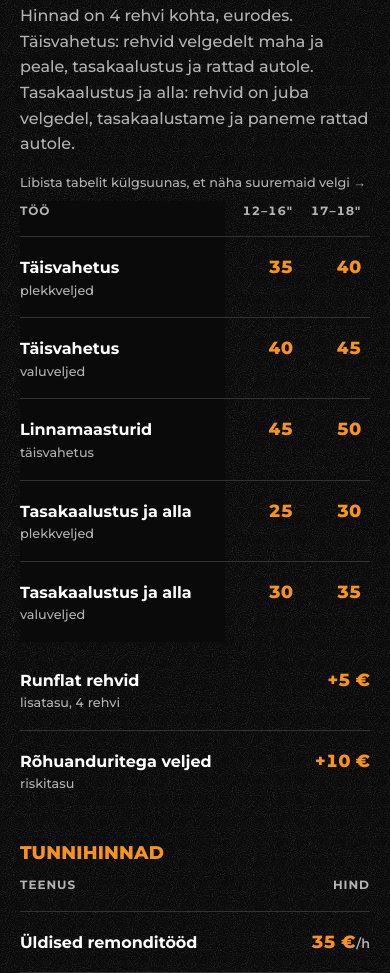
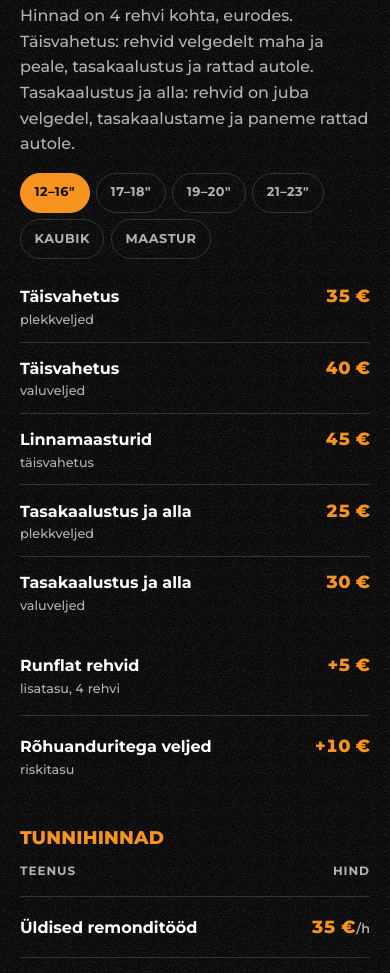
Before and after one commit to josttt17/misfire, a plain HTML site: page public/hinnakiri.html in a window 390 px wide. Shown: the part 1221-2194 px from the top of the page. Drawn offline with Linux system fonts and the light colour scheme.

Commit message:
Tyre prices: rim size picker on phones instead of wide table
Co-Authored-By: Claude Opus 5.5 <noreply@anthropic.com>
Claude-Session: https://claude.ai/code/session_01QhXVFHsvZBSf3JYLpRG2cG

```diff
--- a/public/404.html
+++ b/public/404.html
@@ -13,7 +13,7 @@
 <link rel="preconnect" href="https://fonts.googleapis.com">
 <link rel="preconnect" href="https://fonts.gstatic.com" crossorigin>
 <link href="https://fonts.googleapis.com/css2?family=Montserrat:ital,wght@0,500;0,600;0,700;0,800;1,900&amp;display=swap" rel="stylesheet">
-<link rel="stylesheet" href="/css/styles.css?v=9">
+<link rel="stylesheet" href="/css/styles.css?v=10">
 </head>
 <body class="has-action-bar">
 <a class="skip-link" href="#sisu">Liigu sisu juurde</a>
@@ -83,6 +83,6 @@
   <a class="btn btn-outline" href="tel:+37256984655"><svg viewBox="0 0 24 24" aria-hidden="true" fill="none" stroke="currentColor" stroke-width="2" stroke-linecap="round" stroke-linejoin="round"><path d="M22 16.9v3a2 2 0 0 1-2.2 2 19.8 19.8 0 0 1-8.6-3.1 19.5 19.5 0 0 1-6-6A19.8 19.8 0 0 1 2.1 4.2 2 2 0 0 1 4.1 2h3a2 2 0 0 1 2 1.7c.1.9.4 1.8.7 2.7a2 2 0 0 1-.5 2.1L8.1 9.8a16 16 0 0 0 6 6l1.3-1.3a2 2 0 0 1 2.1-.4c.9.3 1.8.6 2.7.7a2 2 0 0 1 1.8 2z"/></svg>Helista</a>
   <a class="btn btn-accent" href="https://ig.me/m/misfire.studio" target="_blank" rel="noopener"><svg viewBox="0 0 24 24" aria-hidden="true" fill="none" stroke="currentColor" stroke-width="2" stroke-linecap="round" stroke-linejoin="round"><rect x="3" y="3" width="18" height="18" rx="5"/><circle cx="12" cy="12" r="4"/><circle cx="17.5" cy="6.5" r="1.2" fill="currentColor" stroke="none"/></svg>Instagram</a>
 </div>
-<script src="/js/main.js?v=2" defer></script>
+<script src="/js/main.js?v=3" defer></script>
 </body>
 </html>
--- a/public/css/styles.css
+++ b/public/css/styles.css
@@ -493,17 +493,30 @@ body:has(> .action-bar){ padding-bottom: calc(72px + env(safe-area-inset-bottom,
   .hero h1{ max-width: 18ch; }
 }
 
-/* Tyre price matrix: scrolls sideways on phones, label column stays put */
+/* Tyre price matrix. Desktop: full grid. Phone: pick one rim size, see one price column. */
 .tyre-lede{ margin: 0 0 1rem; }
 .table-scroll{ overflow-x: auto; -webkit-overflow-scrolling: touch; margin-bottom: .5rem; }
-.tyre-table{ min-width: 640px; }
 .tyre-table thead th{ text-align: right; white-space: nowrap; padding-left: .75rem; }
 .tyre-table thead th:first-child{ text-align: left; padding-left: 0; }
+.tyre-table th, .tyre-table td{ padding-top: .7rem; padding-bottom: .7rem; }
 .tyre-table td{ padding-left: .75rem; }
 .tyre-table td.na{ color: var(--muted); font-weight: 500; }
-.tyre-table tbody th{ min-width: 9.5rem; }
-.scroll-hint{ display: none; color: var(--muted); font-size: .8rem; margin: 0 0 .5rem; }
+.size-picker{ display: none; gap: .4rem; margin-bottom: .75rem; }
+.size-picker .chip{ min-height: 40px; padding: 0 .85rem; }
 @media (max-width: 680px){
-  .scroll-hint{ display: block; }
-  .tyre-table tbody th, .tyre-table thead th:first-child{ position: sticky; left: 0; background: var(--bg); z-index: 1; }
+  .tyre-js .size-picker{ display: flex; }
+  .tyre-js .tyre-table{ min-width: 0; }
+  .tyre-js .tyre-table td, .tyre-js .tyre-table thead th:not(:first-child){ display: none; }
+  .tyre-js .tyre-table[data-col="1"] td:nth-of-type(1), .tyre-js .tyre-table[data-col="1"] thead th:nth-child(2),
+  .tyre-js .tyre-table[data-col="2"] td:nth-of-type(2), .tyre-js .tyre-table[data-col="2"] thead th:nth-child(3),
+  .tyre-js .tyre-table[data-col="3"] td:nth-of-type(3), .tyre-js .tyre-table[data-col="3"] thead th:nth-child(4),
+  .tyre-js .tyre-table[data-col="4"] td:nth-of-type(4), .tyre-js .tyre-table[data-col="4"] thead th:nth-child(5),
+  .tyre-js .tyre-table[data-col="5"] td:nth-of-type(5), .tyre-js .tyre-table[data-col="5"] thead th:nth-child(6),
+  .tyre-js .tyre-table[data-col="6"] td:nth-of-type(6), .tyre-js .tyre-table[data-col="6"] thead th:nth-child(7){ display: table-cell; }
+  .tyre-js .tyre-table thead{ display: none; }
+  .tyre-js .tyre-table td.na::after{ content: " ei tee"; font-size: .8rem; }
+  .tyre-js .tyre-table td:not(.na)::after{ content: " €"; }
 }
+@media (max-width: 680px){
+  html:not(.tyre-js) .tyre-table{ min-width: 640px; }
+}
--- a/public/hinnakiri.html
+++ b/public/hinnakiri.html
@@ -21,7 +21,7 @@
 <link rel="preconnect" href="https://fonts.googleapis.com">
 <link rel="preconnect" href="https://fonts.gstatic.com" crossorigin>
 <link href="https://fonts.googleapis.com/css2?family=Montserrat:ital,wght@0,500;0,600;0,700;0,800;1,900&amp;display=swap" rel="stylesheet">
-<link rel="stylesheet" href="/css/styles.css?v=9">
+<link rel="stylesheet" href="/css/styles.css?v=10">
 </head>
 <body class="has-action-bar">
 <a class="skip-link" href="#sisu">Liigu sisu juurde</a>
@@ -74,7 +74,14 @@
     </table>
     <h2 class="price-heading" id="rehvivahetus">Rehvivahetus</h2>
     <p class="lede tyre-lede">Hinnad on 4 rehvi kohta, eurodes. Täisvahetus: rehvid velgedelt maha ja peale, tasakaalustus ja rattad autole. Tasakaalustus ja alla: rehvid on juba velgedel, tasakaalustame ja paneme rattad autole.</p>
-    <p class="scroll-hint">Libista tabelit külgsuunas, et näha suuremaid velgi →</p>
+    <div class="size-picker filters" role="group" aria-label="Vali velje suurus" hidden>
+      <button type="button" class="chip" data-col="1" aria-pressed="true">12–16"</button>
+      <button type="button" class="chip" data-col="2" aria-pressed="false">17–18"</button>
+      <button type="button" class="chip" data-col="3" aria-pressed="false">19–20"</button>
+      <button type="button" class="chip" data-col="4" aria-pressed="false">21–23"</button>
+      <button type="button" class="chip" data-col="5" aria-pressed="false">Kaubik</button>
+      <button type="button" class="chip" data-col="6" aria-pressed="false">Maastur</button>
+    </div>
     <div class="table-scroll">
     <table class="price-table tyre-table">
       <caption class="visually-hidden">Rehvivahetuse hinnad velje suuruse järgi</caption>
@@ -172,6 +179,6 @@
   <a class="btn btn-outline" href="tel:+37256984655"><svg viewBox="0 0 24 24" aria-hidden="true" fill="none" stroke="currentColor" stroke-width="2" stroke-linecap="round" stroke-linejoin="round"><path d="M22 16.9v3a2 2 0 0 1-2.2 2 19.8 19.8 0 0 1-8.6-3.1 19.5 19.5 0 0 1-6-6A19.8 19.8 0 0 1 2.1 4.2 2 2 0 0 1 4.1 2h3a2 2 0 0 1 2 1.7c.1.9.4 1.8.7 2.7a2 2 0 0 1-.5 2.1L8.1 9.8a16 16 0 0 0 6 6l1.3-1.3a2 2 0 0 1 2.1-.4c.9.3 1.8.6 2.7.7a2 2 0 0 1 1.8 2z"/></svg>Helista</a>
   <a class="btn btn-accent" href="https://ig.me/m/misfire.studio" target="_blank" rel="noopener"><svg viewBox="0 0 24 24" aria-hidden="true" fill="none" stroke="currentColor" stroke-width="2" stroke-linecap="round" stroke-linejoin="round"><rect x="3" y="3" width="18" height="18" rx="5"/><circle cx="12" cy="12" r="4"/><circle cx="17.5" cy="6.5" r="1.2" fill="currentColor" stroke="none"/></svg>Instagram</a>
 </div>
-<script src="/js/main.js?v=2" defer></script>
+<script src="/js/main.js?v=3" defer></script>
 </body>
 </html>
--- a/public/js/main.js
+++ b/public/js/main.js
@@ -198,4 +198,20 @@ var CONFIG = {
   document.querySelectorAll("[data-year]").forEach(function (el) {
     el.textContent = new Date().getFullYear();
   });
+  /* ---------- Tyre price table: rim size picker (phones) ---------- */
+  var tyreTable = document.querySelector(".tyre-table");
+  var picker = document.querySelector(".size-picker");
+  if (tyreTable && picker) {
+    document.documentElement.classList.add("tyre-js");
+    picker.hidden = false;
+    tyreTable.setAttribute("data-col", "1");
+    picker.addEventListener("click", function (e) {
+      var btn = e.target.closest("[data-col]");
+      if (!btn) return;
+      tyreTable.setAttribute("data-col", btn.getAttribute("data-col"));
+      picker.querySelectorAll("[data-col]").forEach(function (b) {
+        b.setAttribute("aria-pressed", b === btn ? "true" : "false");
+      });
+    });
+  }
 })();
```
Also changed, not shown: public/index.html (+2 -2 lines), public/kontakt.html (+2 -2 lines), public/tehtud-tood.html (+2 -2 lines).
